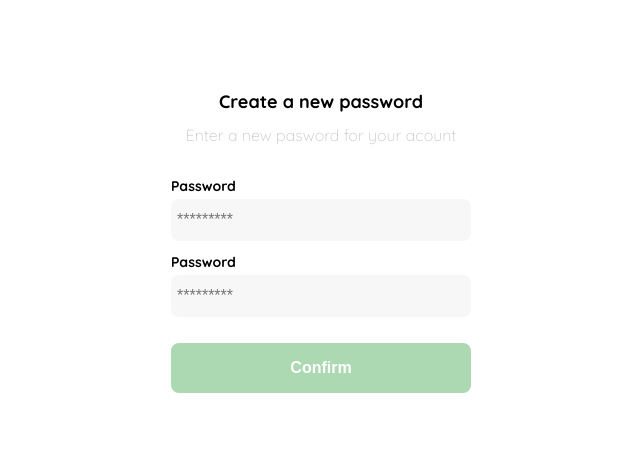
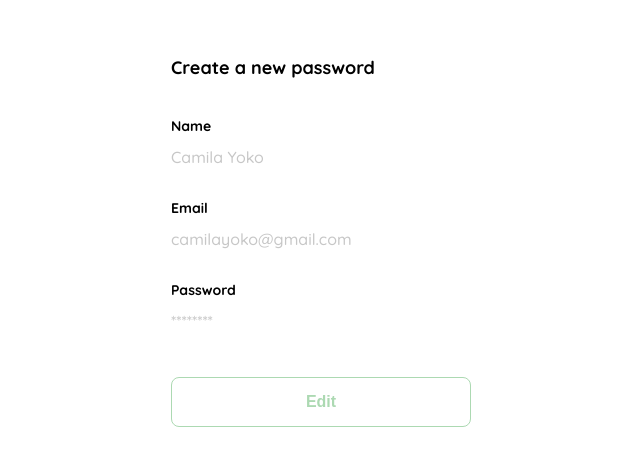
Before and after one commit to biankacode/OnlineStore, a plain HTML site: page 5editAccount.html in a window 1280 px wide. Shown: the part 150-616 px from the top of the page, without its empty margins (319-959 px from the left). Drawn offline with Linux system fonts and the light colour scheme.

Commit message:
clase 5 concluida y modificada

```diff
--- a/5editAccount.html
+++ b/5editAccount.html
@@ -42,18 +42,15 @@
        }
        .titulo{
            font-size: var(--lg);
-           margin-bottom: 12px;
-           text-align: center;
+           margin-bottom: 38px;
+           text-align: start;
        }
-       .subtitle{
-           color: var(--very-ligth-pink);
-           font-size: var(--md);
-           font-weight: 300;
-           margin-top: 0;
-           margin-bottom: 32px;
-           text-align: center;
+
+       .form{
+           display: flex;
+           flex-direction: column;
        }
-       .form{
+       .form div{
            display: flex;
            flex-direction: column;
        }
@@ -62,20 +59,16 @@
            font-weight: bold;
            margin-bottom: 4px;
        }
-       .input{
-           background: var(--text-input-field);
-           border: none;
+       .value{
+        color:var(--very-ligth-pink);
+        font-size: var(--md);
+        margin: 8px 0 32px 0;
+       }
+       .secondary-button{
+           background-color: var(--white);
            border-radius: 8px;
-           height: 30px;
-           font-size: var(--md);
-           padding: 6px;
-           margin-bottom: 12px;
-       }
-       .primary-button{
-           background-color: var(--hospital-green);
-           border-radius: 8px;
-           border: none;
-           color: var(--white);
+           border: 1px solid var(--hospital-green);
+           color: var(--hospital-green);
            width: 100%;
            cursor: pointer;
            font-size: var(--md);
@@ -86,30 +79,40 @@
            margin-top: 14px;
            margin-bottom: 30px;
        }
-       @media (max-width:640px) {
-           .logo{
-               display: block;
-           }
-       }
+       @media (max-width: 640px) {
+      .form-container {
+        height: 100%;
+      }
+      .form {
+        height: 100%;
+        justify-content: space-between;
+      }
 
    </style>
 </head>
 <body>
     <div class="login">
+
+
             <div class="form-container">
-            <img src="./logos/logo_yard_sale.svg" alt="logo" class="logo">
+            <h1 class="titulo">Create a new password</h1>
 
-            <h1 class="titulo">Create a new password</h1>
-            <p class="subtitle">Enter a new pasword for your acount</p>
 
             <form action="/" class="form" >
-                <label for="password" class="label">Password</label>
-                <input type="password" id="password" placeholder="*********" class="input input-password">
+                <div>
+                    <label for="name" class="label">Name</label>
+                    <p class="value">Camila Yoko</p>
 
-                <label for="new-password" class="label">Password</label>
-                <input type="password" id="new-password" placeholder="*********" class="input input-password">
+                    <label for="email" class="label">Email</label>
+                    <p class="value">camilayoko@gmail.com</p>
 
-                <input type="submit" value="Confirm" class="primary-button login-button">
+                    <label for="password" class="label">Password</label>
+                    <p class="value">********</p>
+
+                </div>
+
+
+                <input type="submit" value="Edit" class="secondary-button login-button">
             </form>
         </div>
 
```
